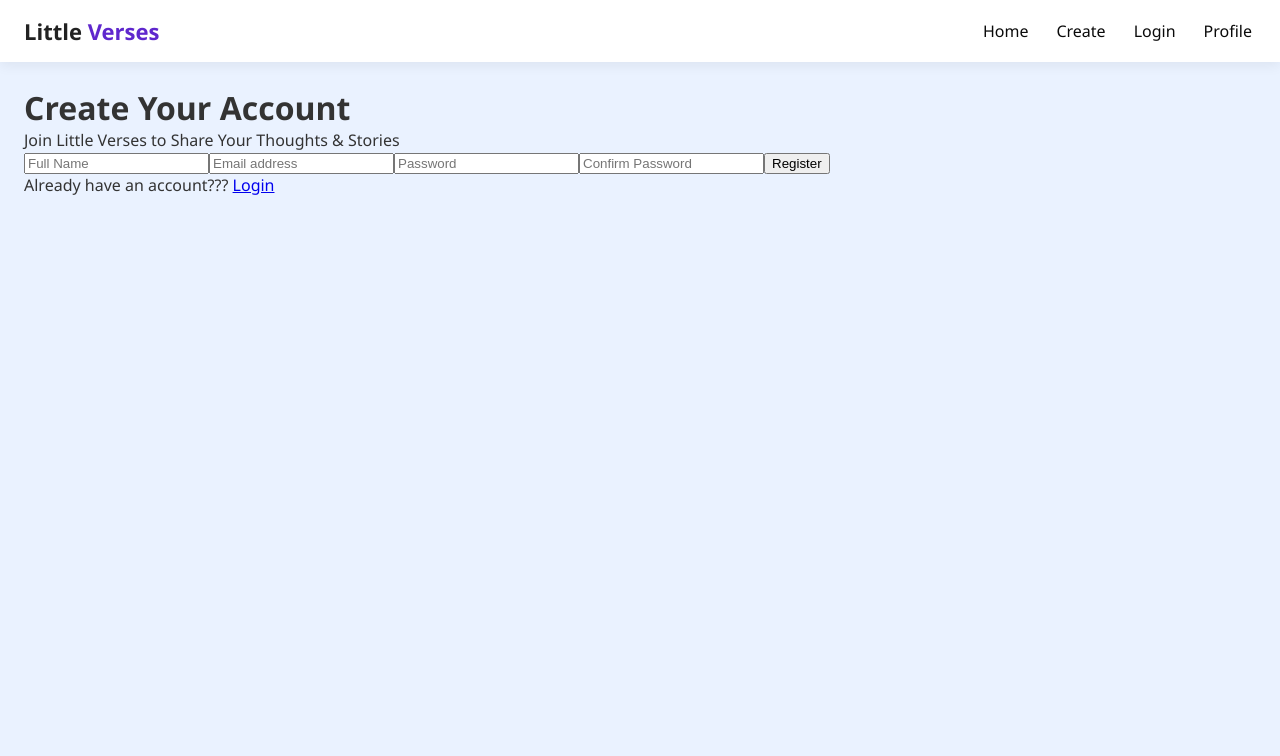
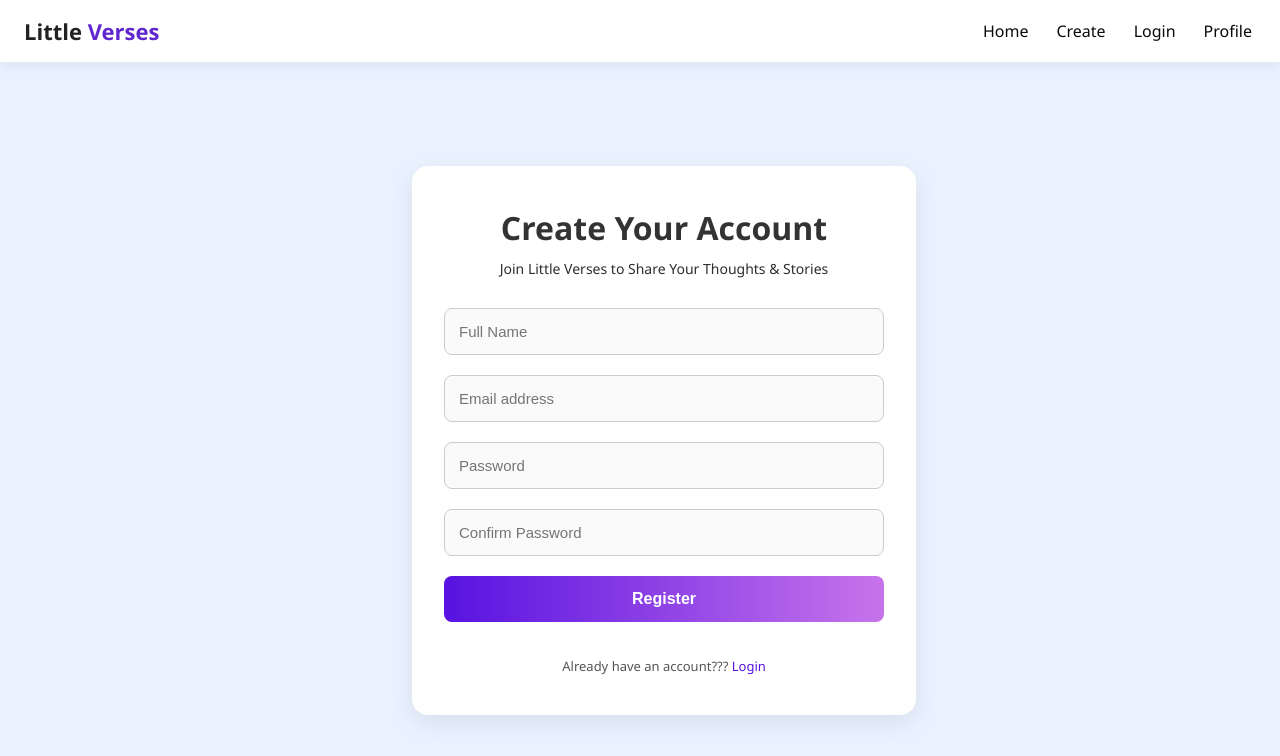
Before and after one commit to Facelessism/Little-Verses, a React (Create React App) app in the folder client/: page /register in a window 1280 px wide. Shown: the top 756 px of the page. Built offline with nearby package versions, Linux system fonts and the light colour scheme.

Commit message:
Added .css file for Register page

```diff
--- a/client/src/styles/Register.css
+++ b/client/src/styles/Register.css
@@ -1,13 +1,77 @@
-.register-container {
-  max-width: 400px;
-  margin: auto;
-  padding: 30px;
+body {
+  background-color: #eaf2ff;
+  margin: 0;
+  padding: 0;
+}
+
+.register-wrapper {
+  max-width: 440px;
+  margin: 80px auto;
+  padding: 40px 32px;
+  background: #fff;
+  border-radius: 16px;
+  box-shadow: 0 8px 24px rgba(0, 0, 0, 0.08);
+  text-align: center;
+  font-family: 'Segoe UI', sans-serif;
+}
+
+.register-wrapper h1 {
+  font-size: 32px;
+  margin-bottom: 10px;
+  color: #333333;
+}
+
+.register-subtitle {
+  font-size: 14px;
+  color: #2e2e2e;
+  margin-bottom: 30px;
+}
+
+.register-form {
+  display: flex;
+  flex-direction: column;
+  gap: 20px;
+}
+
+.register-form input {
+  padding: 14px;
   border: 1px solid #ccc;
   border-radius: 8px;
+  font-size: 15px;
+  background: #fafafa;
+  transition: 0.3s ease;
 }
 
-.register-container h1,
-.register-container p {
-  text-align: center;
-  font-weight: bold;
+.register-form input:focus {
+  border-color: #5712e0;
+  outline: none;
+  box-shadow: 0 0 0 3px rgba(95, 39, 205, 0.1);
 }
+
+.register-form button {
+  background: linear-gradient(to right, #5712e0, #c774eb);
+  color: white;
+  border: none;
+  padding: 14px;
+  border-radius: 8px;
+  font-size: 16px;
+  font-weight: 600;
+  cursor: pointer;
+  transition: background 0.3s ease;
+}
+
+.register-form button:hover {
+  background: linear-gradient(to right, #5712e0, #c774eb);
+}
+
+.register-hint {
+  font-size: 13px;
+  color: #555;
+  margin-top: 15px;
+}
+
+.register-hint a {
+  color: #5712e0;
+  text-decoration: none;
+  font-weight: 500;
+}
```
